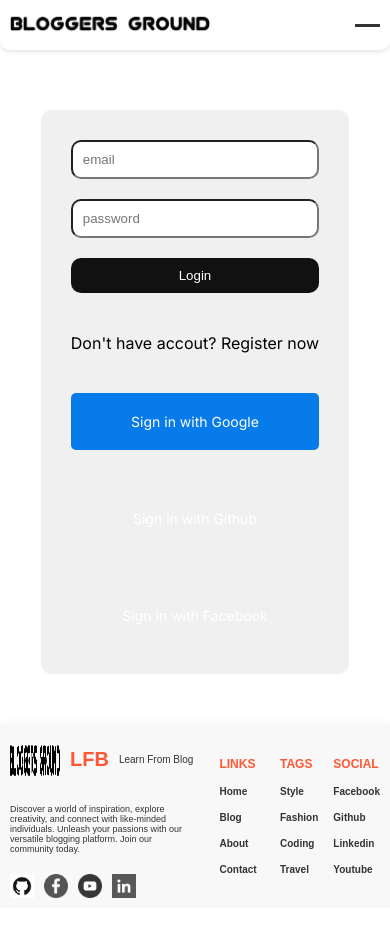
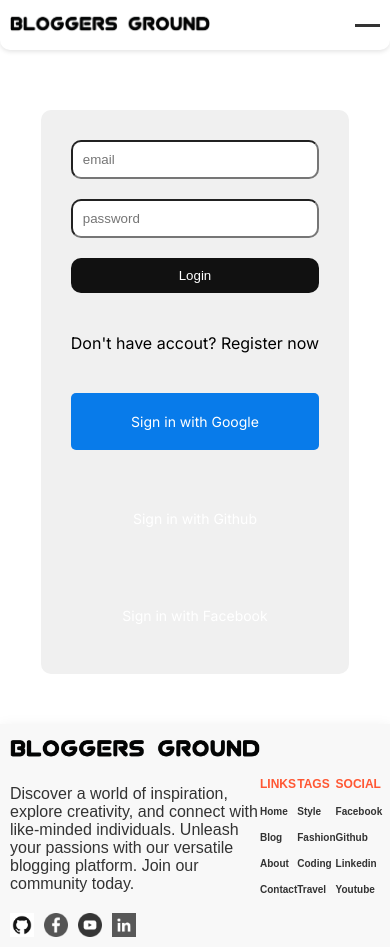
Before and after one commit to mishan843/blogapp, a Next.js app: page /login in a window 390 px wide. Before the commit the page ends 908 px from the top, so only its background shows below. Built offline with nearby package versions, Linux system fonts and the light colour scheme.

Commit message:
add logo

```diff
--- a/next.config.js
+++ b/next.config.js
@@ -1,5 +1,6 @@
 /** @type {import('next').NextConfig} */
 const nextConfig = {
+  output: "export",
   images: {
     domains: ['drive.google.com'], // Add the domain you want to allow images from
   },
--- a/src/app/blog/getallblogs/blogPage.module.css
+++ b/src/app/blog/getallblogs/blogPage.module.css
@@ -1,6 +1,6 @@
-.container{
-    margin-left: 200px;
-    margin-right: 200px;
+.container {
+  margin-left: 400px;
+  margin-right: 400px;
 }
 
 .title {
@@ -16,11 +16,9 @@
   gap: 50px;
 }
 
-
 .finance {
   background-color: #57c4ff9b !important;
 }
-
 
 .style {
   background-color: #ffb04f81;
@@ -30,7 +28,6 @@
   background-color: #da85c891;
 }
 
-
 .food {
   background-color: #7fb8818d;
 }
@@ -39,7 +36,13 @@
   background-color: #ff795788;
 }
 
-
 .coding {
   background-color: #5e4fff84;
 }
+
+@media screen and (max-width: 768px) {
+  .container {
+    margin-left: 0px;
+    margin-right: 0px;
+  }
+}
--- a/src/app/blog/getblogbyid/page.js
+++ b/src/app/blog/getblogbyid/page.js
@@ -43,16 +43,16 @@
           <h1 className={styles.title}>{singleBlog[0]?.title}</h1>
           <div className={styles.user}>
             <div className={styles.userImageContainer}>
-              <img src="/p1.jpeg" alt="" fill className={styles.avatar} />
+              <img src="/profile_logo.jpg" alt="" fill className={styles.avatar} />
             </div>
             <div className={styles.userTextContainer}>
-              <span className={styles.username}>LFB</span>
+              <b><span className={styles.username}>Blogger Ground</span></b>
               <span className={styles.date}>written by</span>
             </div>
           </div>
         </div>
         <div className={styles.imageContainer}>
-          <img src={singleBlog[0]?.coverImage} alt="" fill className={styles.image} />
+          <img src={singleBlog.coverImage} alt="" fill className={styles.image} />
         </div>
       </div>
       <div className={styles.content}>
--- a/src/app/blog/getblogbyid/singlePage.module.css
+++ b/src/app/blog/getblogbyid/singlePage.module.css
@@ -1,24 +1,27 @@
 /* Container styles */
-.container{
-  margin-left: 200px;
-  margin-right: 200px;
+.container {
+  margin-left: 400px;
+  margin-right: 400px;
 }
 .infoContainer {
   display: flex;
   align-items: center;
+  justify-content: center; /* Center the content horizontally and vertically */
+  flex-direction: column; /* Stack items vertically for small screens */
   gap: 50px;
   padding: 20px;
   border-radius: 10px;
 }
 
 .textContainer {
-  flex: 1;
+  width: 100%;
 }
 
 .title {
   font-size: 36px; /* Choose a more readable font size */
   margin-bottom: 20px; /* Adjust spacing */
   /* color: #333;  */
+  text-align: center;
 }
 
 .user {
@@ -39,7 +42,6 @@
   display: flex;
   flex-direction: column;
   gap: 5px;
-  /* color: #888;  */
 }
 
 .username {
@@ -48,12 +50,20 @@
 }
 
 .imageContainer {
-  flex: 1;
+  display: flex;
+  justify-content: center; /* Center the image horizontally */
+  align-items: center; /* Center the image vertically */
+  width: 100%;
+  max-width: 900px; /* Set the maximum width for the image */
+  margin-top: 50px;
 }
 
 .image {
-  width: 100%;
+  max-width: 100%; /* Ensure the image stays within the container */
   height: auto; /* Maintain aspect ratio */
+  width: 900px; /* Set the image width to 900px */
+  box-shadow: 0 0 10px rgba(0, 0, 0, 0.2); /* Add a subtle shadow to the image for a better appearance */
+  border-radius: 10px; /* Add rounded corners for a more beautiful look */
 }
 
 .content {
@@ -144,7 +154,10 @@
     font-size: 22px;
     margin-bottom: 15px;
   }
-
+  .container {
+    margin-left: 0px;
+    margin-right: 0px;
+  }
   .blog_content p {
     font-size: 16px;
     line-height: 1.5;
@@ -166,6 +179,10 @@
   .textContainer {
     width: 100%;
   }
+  .container {
+    margin-left: 0px;
+    margin-right: 0px;
+  }
   .title {
     text-align: center;
   }
@@ -180,7 +197,10 @@
   .title {
     font-size: 24px; /* Adjust font size for smaller screens */
   }
-
+  .container {
+    margin-left: 0px;
+    margin-right: 0px;
+  }
   .description p {
     font-size: 14px; /* Adjust font size for smaller screens */
   }
@@ -191,6 +211,10 @@
 }
 
 @media screen and (max-width: 768px) {
+  .container {
+    margin-left: 0px;
+    margin-right: 0px;
+  }
   .blog_content {
     font-size: 16px; /* Adjust font size for smaller screens */
   }
--- a/src/app/homepage.module.css
+++ b/src/app/homepage.module.css
@@ -1,9 +1,15 @@
-.container{
-    margin-left: 200px;
-    margin-right: 200px;
+.container {
+  margin-left: 400px;
+  margin-right: 400px;
 }
 
-.content{
-    display: flex;
-    gap: 50px;
+.content {
+  display: flex;
+  gap: 50px;
 }
+@media screen and (max-width: 768px) {
+  .container {
+    margin-left: 0px;
+    margin-right: 0px;
+  }
+}
--- a/src/components/comments/Comments.js
+++ b/src/components/comments/Comments.js
@@ -74,7 +74,7 @@
             <div className={styles.comment} key={index}>
               <div className={styles.user}>
                 <img
-                  src="/p1.jpeg"
+                  src="/profile_logo.jpg"
                   alt=""
                   width={50}
                   height={50}
--- a/src/components/footer/Footer.js
+++ b/src/components/footer/Footer.js
@@ -6,10 +6,8 @@
   return (
     <div className={styles.container}>
       <div className={styles.info}>
-        <div className={styles.logo}>
-          <img src="/logo.png" alt="" width={50} height={50} />
-          <h1 className={styles.logoText}>{process.env.APP_NAME}</h1>
-          <p className={styles.logoSubTitle}>Learn From Blog</p>
+        <div >
+          <img className={styles.logo} src="/logo.png" alt="" />
         </div>
         <p className={styles.desc}>
           Discover a world of inspiration, explore creativity, and connect with like-minded individuals. Unleash your passions with our versatile blogging platform. Join our community today.
--- a/src/components/footer/footer.module.css
+++ b/src/components/footer/footer.module.css
@@ -16,26 +16,9 @@
   flex-direction: column;
   gap: 20px;
 }
-
 .logo {
-  display: flex;
-  align-items: center;
-  gap: 10px;
+  width: 300px;
 }
-
-.logoText {
-  font-size: 36px;
-  font-weight: 900;
-  color: #ff5733;
-  text-transform: uppercase;
-}
-
-.desc {
-  font-weight: 400;
-  font-size: 16px;
-  color: #333;
-}
-
 .icons {
   display: flex;
   gap: 20px;
@@ -85,14 +68,9 @@
   .logoSubTitle {
     font-size: 10px; /* Decrease font size for the logo text */
   }
-  .logoText {
-    font-size: 20px; /* Decrease font size for the logo text */
+  .logo {
+    width: 250px;
   }
-
-  .desc {
-    font-size: 9px; /* Decrease font size for the description */
-  }
-
   .icons {
     gap: 10px; /* Decrease gap between icons */
   }
```
Also changed, not shown: public/profile_logo.jpg (added). Lines whose indentation alone changed are shown as unchanged.
